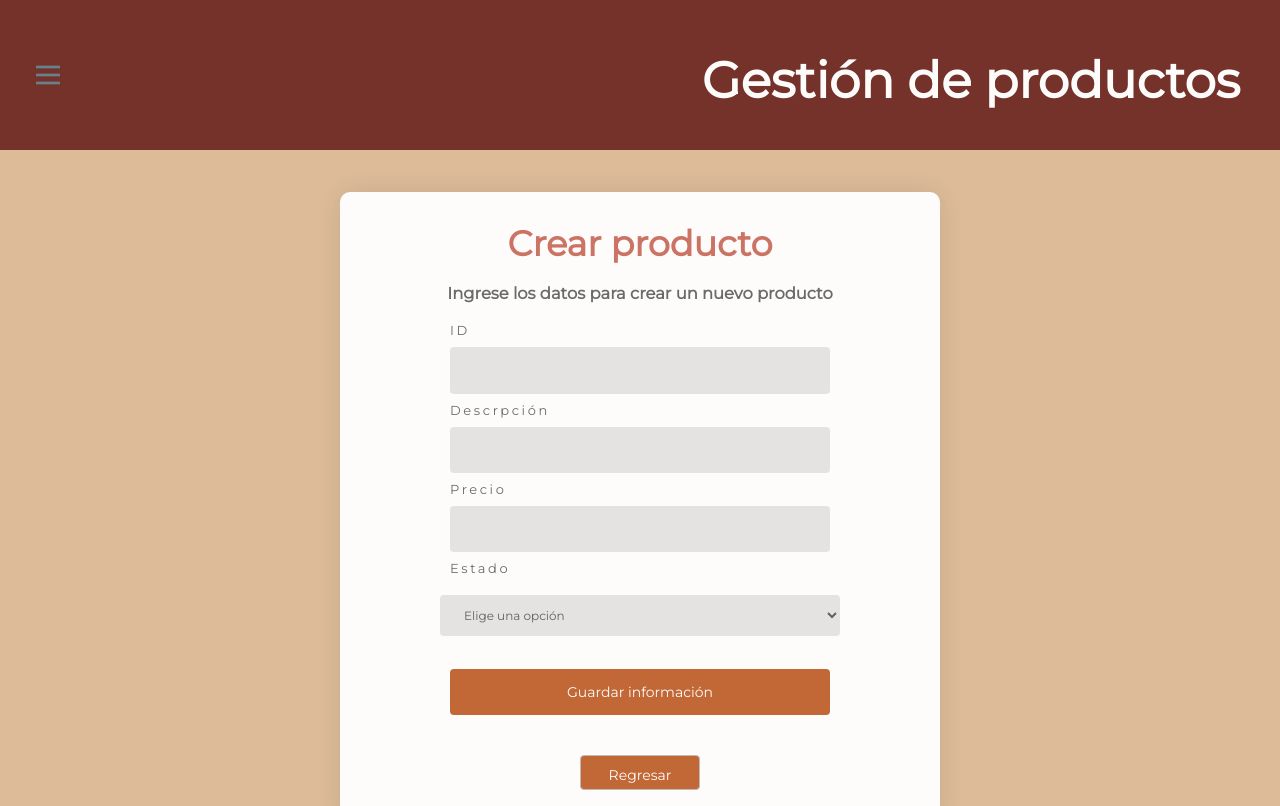
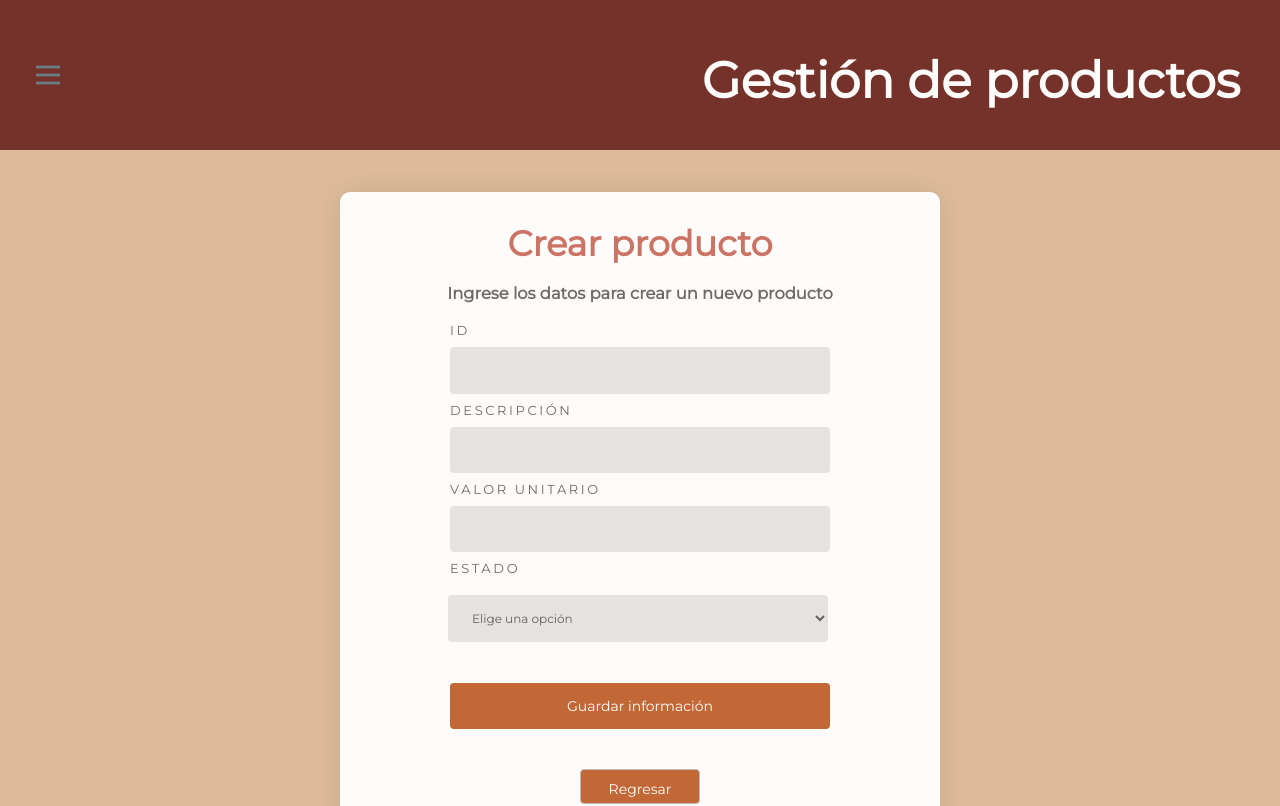
Before and after one commit to yadirahenao/Proyecto_Top_Secret_Rosies, a React (Create React App) app: page /NewProducts in a window 1280 px wide. Shown: the top 806 px of the page. Built offline with nearby package versions, Linux system fonts and the light colour scheme.

Commit message:
Se eliminan estilos que no son necesarios

```diff
--- a/src/pages/NewProducts.jsx
+++ b/src/pages/NewProducts.jsx
@@ -24,17 +24,17 @@ function NewProducts() {
             </div>
 
             <div className="form-group">
-              <label for="Descrpcion">Descrpción</label>
+              <label for="Descrpcion">DESCRIPCIÓN</label>
               <input type="Descrpcion" id="Descrpcion" name="Descrpcion" required="required" />
             </div>
 
             <div className="form-group">
-              <label for="Precio">Precio</label>
+              <label for="Precio">VALOR UNITARIO</label>
               <input type="Precio" id="Precio" name="Precio" required="required" />
             </div>
 
             <div className="form-group">
-              <label for="Estado">Estado</label>
+              <label for="Estado">ESTADO</label>
             </div>
 
             <div className="product-status">
@@ -42,7 +42,6 @@ function NewProducts() {
                 <option selected value="0">Elige una opción</option>
                 <option value="1">Disponible</option>
                 <option value="1">No Disponible</option>
-                <option value="1">Oculto</option>
               </select>
             </div>
 
--- a/src/styles/Int_Secund.css
+++ b/src/styles/Int_Secund.css
@@ -49,17 +49,6 @@
   transition: all 0.3s ease;
 }
 
-/* .form-toggle:before {
-  transform: translate(-50%, -50%) rotate(45deg);
-}
-.form-toggle:after {
-  transform: translate(-50%, -50%) rotate(-45deg);
-}
-.form-toggle.visible {
-  transform: translate(0, -25%) scale(1);
-  opacity: 1;
-} */
-
 .form-group {
   display: flex;
   flex-wrap: wrap;
@@ -94,7 +83,7 @@
   box-sizing: border-box;
   padding: 12px 20px;
   color: rgba(0, 0, 0, 0.6);
-  font-family: montserra;
+  font-family: 'Montserrat', arial;
   font-size: inherit;
   font-weight: 500;
   line-height: inherit;
@@ -123,16 +112,6 @@
   text-transform: none;
 }
 
-.form-group .form-remember input[type=checkbox] {
-  display: inline-block;
-  width: auto;
-  margin: 0 10px 0 0;
-}
-.form-group .form-recovery {
-  color: #4285F4;
-  font-size: 12px;
-  text-decoration: none;
-}
 .form-panel {
   padding: 60px calc(5% + 60px) 60px 60px;
   box-sizing: border-box;
@@ -187,7 +166,6 @@
  color: #ca7062;
  font-size: 250%;
  font-weight: 700;
-
 }
 
 .form-header h2 { /*title create product - H1*/
@@ -195,7 +173,6 @@
   color: #ca7062;
   font-size: 250%;
   font-weight: 700;
-
  }
 
 .product-status{
@@ -207,13 +184,13 @@
   outline: none;
   display: block;
   background: rgba(0, 0, 0, 0.1);
-  width: 100%;
+  width: 95%;
+  margin: 2%;
   border: 0;
   border-radius: 4px;
   box-sizing: border-box;
-  padding: 12px 20px;
+  padding: 15px 20px;
   color: rgba(0, 0, 0, 0.6);
-  font-family: inherit;
   font-size: inherit;
   font-weight: 500;
   line-height: inherit;
```
